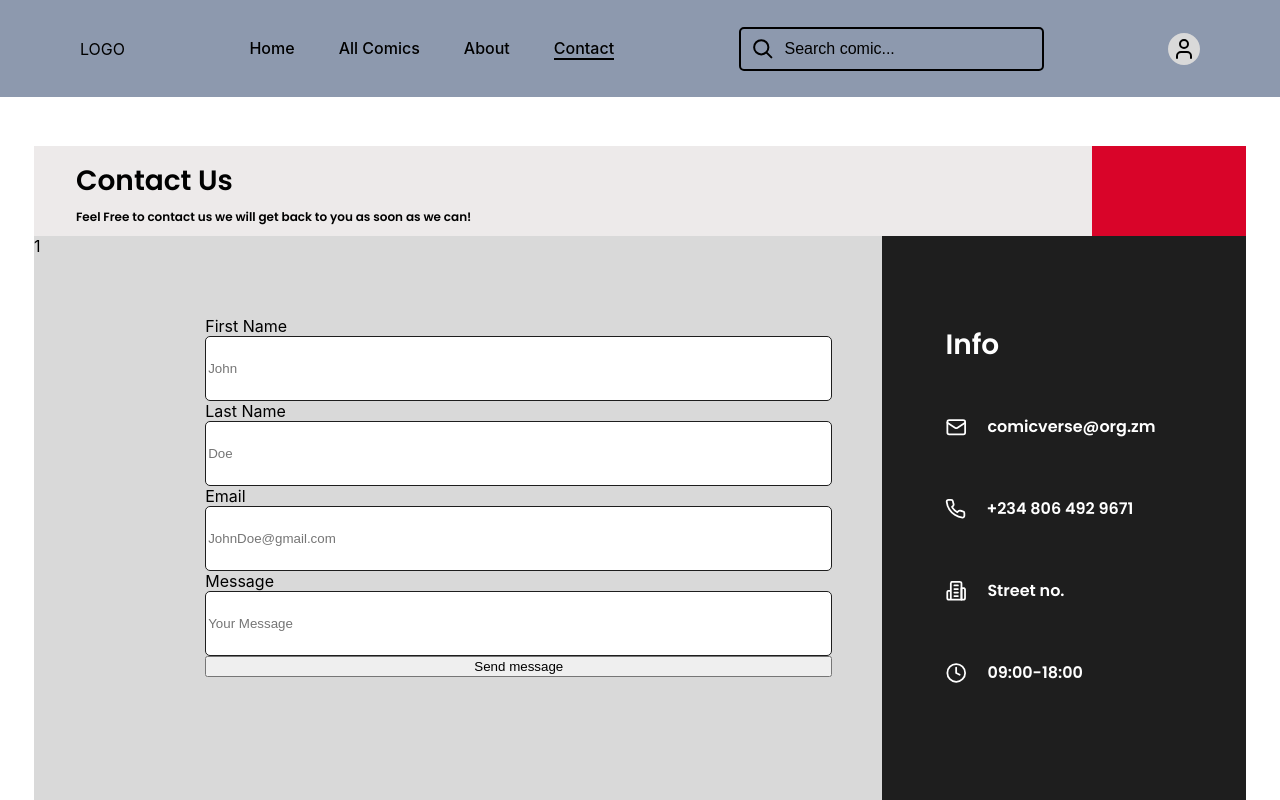
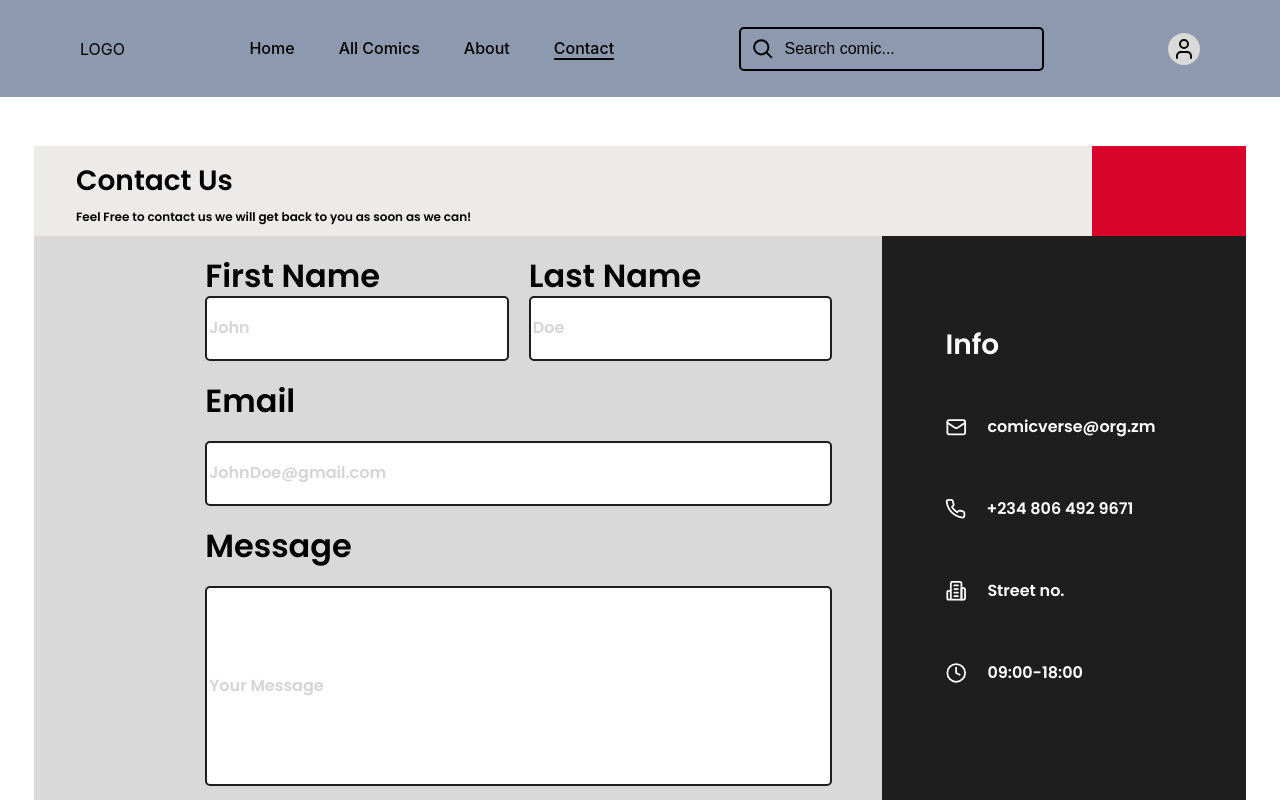
Before and after one commit to Worldwide-Talented-Fellows/comicverse, a Next.js app: page /contact in a window 1280 px wide. Shown: the top 800 px of the page. Built offline with nearby package versions, Linux system fonts and the light colour scheme.

Commit message:
second version, improved contact input fields

```diff
--- a/components/contactPage/ContactPageMain.js
+++ b/components/contactPage/ContactPageMain.js
@@ -7,11 +7,12 @@ import TimeSVG from '../../public/assets/contact_page/TimeSVG';
 const ContactPageMain = () => {
     return (
         <div className={styles.container}>
-            <div className={styles.item}>1</div>
+            <div className={styles.item}></div>
 
             <div className={styles.item}>
                 <form className={styles.form_container}>
-                    <div>
+                    <div className={styles.names_container}>
+                        <div className={styles.names_div}>
                             <label htmlFor="first_name">First Name</label>
                             <input
                                 type="text"
@@ -19,7 +20,9 @@ const ContactPageMain = () => {
                                 name="fname"
                                 placeholder="John"
                             />
+                        </div>
 
+                        <div className={styles.names_div}>
                             <label htmlFor="last_name">Last Name</label>
                             <input
                                 type="text"
@@ -27,6 +30,7 @@ const ContactPageMain = () => {
                                 name="lname"
                                 placeholder="Doe"
                             />
+                        </div>
                     </div>
 
                     <label htmlFor="email">Email</label>
@@ -46,7 +50,9 @@ const ContactPageMain = () => {
                         className={styles.message_area}
                     />
 
-                    <button type="submit">Send message</button>
+                    <button type="submit" className={styles.submit_button}>
+                        Send message
+                    </button>
                 </form>
             </div>
 
--- a/styles/contactPage/contact.module.css
+++ b/styles/contactPage/contact.module.css
@@ -49,5 +49,5 @@
 }
 
 .sidebar_item {
-    cursor: pointer;
+    cursor: copy;
 }
--- a/styles/contactPage/contactMain.module.css
+++ b/styles/contactPage/contactMain.module.css
@@ -35,20 +35,64 @@
     display: flex;
     align-items: center;
     gap: 20px;
-    cursor: pointer;
 }
 
 .form_container {
     display: flex;
     flex-direction: column;
-    margin: 80px 50px;
+    justify-content: flex-end;
+    gap: 20px;
+    margin: 0 50px;
+    height: 100%;
+    font-family: 'Poppins';
 }
 
 .form_container input {
-    width: 100%;
     height: 65px;
     background-color: #ffffff;
-    border: 1px solid #1e1e1e;
+    border: 2px solid #1e1e1e;
     border-radius: 5px;
     color: black;
 }
+
+.form_container label {
+    font-family: 'Poppins';
+    font-style: normal;
+    font-weight: 500;
+    font-size: 32px;
+    line-height: 40px;
+}
+
+.form_container input::placeholder {
+    font-family: 'Poppins';
+    font-style: normal;
+    font-weight: 400;
+    font-size: 16px;
+    color: #d5d5d5;
+}
+
+.form_container > input:last-of-type {
+    height: 200px;
+}
+
+.submit_button {
+    background-color: #1e1e1e;
+    width: 100%;
+    height: 52px;
+    border-radius: 5px;
+    font-weight: 600;
+    font-size: 20px;
+    border: none;
+    cursor: pointer;
+}
+
+.names_container {
+    display: flex;
+    gap: 20px;
+}
+
+.names_div {
+    width: 50%;
+    display: flex;
+    flex-direction: column;
+}
```
Lines whose indentation alone changed are shown as unchanged.
